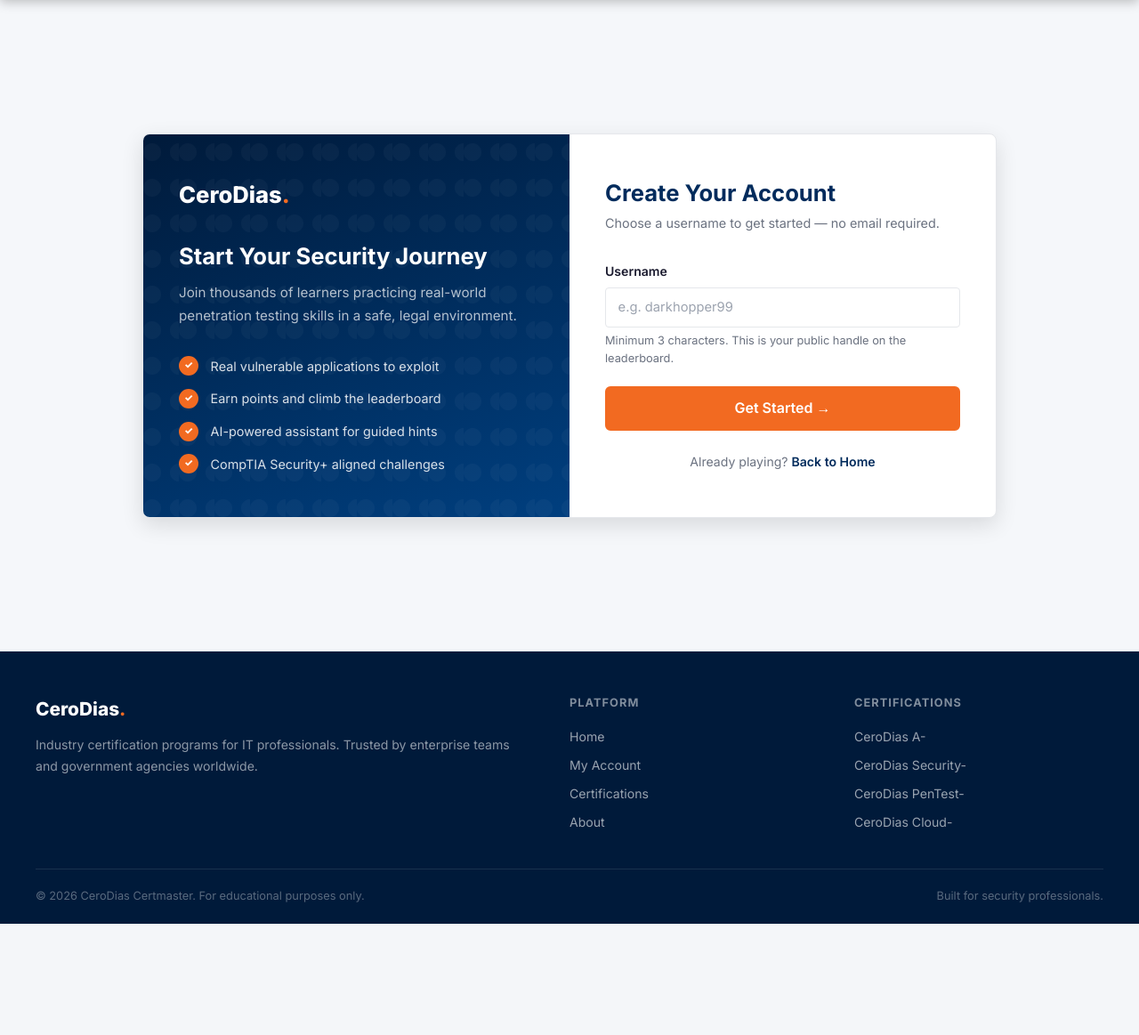
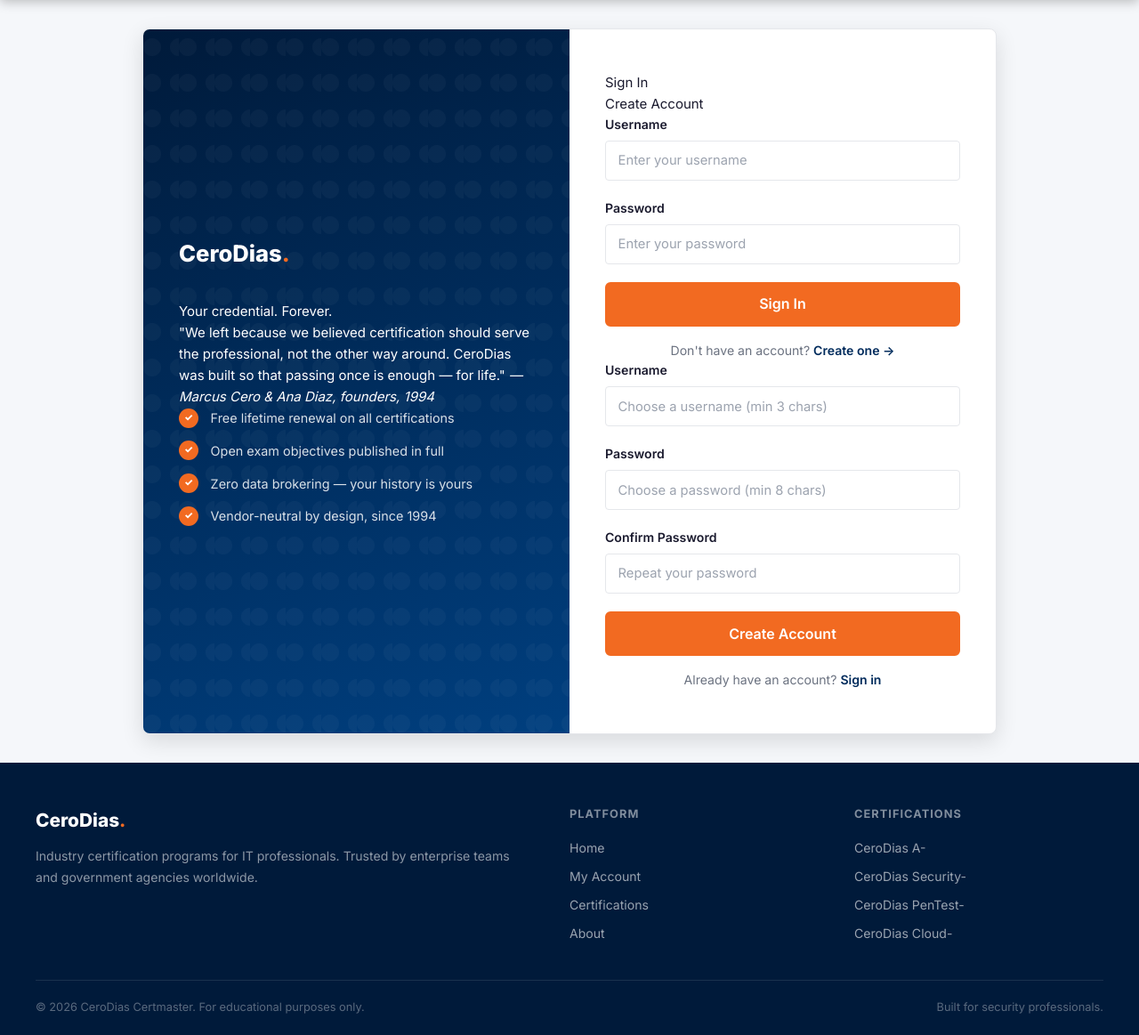
Before and after one commit to dodgyyet/CeroDias, a Flask app: page /register in a window 1280 px wide. Shown: the part 68-1231 px from the top of the page at 89% size. Before the commit the page ends 1106 px from the top, so only its background shows below. Run offline with Flask 3, Linux system fonts and the light colour scheme; parts of the project's set-up code (start-up, migrations or seed data) failed here and were passed over.

Commit message:
Add password authentication for customer accounts
Registration now requires a password stored with strong hashing. Login and register share a single tabbed page with sign in as the default.

```diff
--- a/app/routes/auth.py
+++ b/app/routes/auth.py
@@ -96,33 +96,71 @@
 
 @bp.route('/register', methods=['GET', 'POST'])
 def register():
+    from app.storage.memory_store import MemoryStore
     if request.method == 'POST':
+        action = request.form.get('action', 'login')
         username = request.form.get('username', '').strip()
         password = request.form.get('password', '')
-        if password:
+
+        if action == 'register':
+            # Validate inputs
+            if not username or len(username) < 3:
+                return render_template('login.html', error='Username must be at least 3 characters.', active_tab='register')
+            if not password or len(password) < 8:
+                return render_template('login.html', error='Password must be at least 8 characters.', active_tab='register')
+            confirm = request.form.get('confirm_password', '')
+            if password != confirm:
+                return render_template('login.html', error='Passwords do not match.', active_tab='register')
+
+            store = MemoryStore.get_instance()
+            # Prevent registration with staff usernames
+            is_staff = any(u['username'] == username for u in store.user_table)
+            if is_staff:
+                return render_template('login.html', error='That username is not available.', active_tab='register')
+            if store.registered_user_exists(username):
+                return render_template('login.html', error='Username already taken.', active_tab='register')
+
+            try:
+                import bcrypt
+                pw_hash = bcrypt.hashpw(password.encode(), bcrypt.gensalt(12)).decode()
+            except ImportError:
+                return render_template('login.html', error='Registration is temporarily unavailable.', active_tab='register')
+
+            player = session_manager.create_player(username)
+            store.add_registered_user(username, pw_hash)
+            session['player_id'] = player.id
+            session['username'] = player.username
+            return redirect(url_for('account.account'))
+
+        else:
+            # Login flow
             ok, role = _check_legacy_login(username, password)
             if ok:
                 session['player_id'] = username
                 session['username'] = username
                 session['role'] = role
                 return redirect(url_for('account.account'))
-            else:
-                from app.storage.memory_store import MemoryStore
-                store = MemoryStore.get_instance()
-                is_known = any(u['username'] == username for u in store.user_table)
-                if is_known:
-                    return render_template('login.html', error="Invalid credentials.")
-        if not username:
-            return render_template('login.html', error='Username is required')
-        try:
-            player = session_manager.create_player(username)
-            session['player_id'] = player.id
-            session['username'] = player.username
-            # Tier 2: registered users land on /account, not /dashboard
-            return redirect(url_for('account.account'))
-        except ValueError as e:
-            return render_template('login.html', error=str(e))
-    return render_template('login.html')
+
+            store = MemoryStore.get_instance()
+            pw_hash = store.get_registered_user_hash(username)
+            if pw_hash:
+                try:
+                    import bcrypt
+                    if bcrypt.checkpw(password.encode(), pw_hash.encode()):
+                        player = store.get_player_by_username(username)
+                        if player:
+                            session['player_id'] = player.id
+                        else:
+                            session['player_id'] = username
+                        session['username'] = username
+                        return redirect(url_for('account.account'))
+                except ImportError:
+                    pass
+
+            return render_template('login.html', error='Invalid credentials.', active_tab='login')
+
+    active_tab = request.args.get('active_tab', 'login')
+    return render_template('login.html', active_tab=active_tab)
 
 
 @bp.route('/logout')
--- a/app/templates/login.html
+++ b/app/templates/login.html
@@ -1,6 +1,6 @@
 {% extends "base.html" %}
 
-{% block title %}Sign Up — CeroDias Certmaster{% endblock %}
+{% block title %}Sign In — CeroDias{% endblock %}
 
 {% block content %}
 <div class="auth-container">
@@ -8,62 +8,137 @@
         <!-- Left panel — Branding -->
         <div class="auth-branding">
             <div class="auth-branding-logo">CeroDias<span class="brand-dot">.</span></div>
-            <h2>Start Your Security Journey</h2>
-            <p>Join thousands of learners practicing real-world penetration testing skills in a safe, legal environment.</p>
+            <div class="auth-branding-tagline">Your credential. Forever.</div>
+            <blockquote class="auth-branding-quote">
+                "We left because we believed certification should serve the professional, not the other way around. CeroDias was built so that passing once is enough — for life."
+                <cite>— Marcus Cero &amp; Ana Diaz, founders, 1994</cite>
+            </blockquote>
             <div class="branding-features">
                 <div class="branding-feature">
                     <span class="check-mark">&#10003;</span>
-                    <span>Real vulnerable applications to exploit</span>
+                    <span>Free lifetime renewal on all certifications</span>
                 </div>
                 <div class="branding-feature">
                     <span class="check-mark">&#10003;</span>
-                    <span>Earn points and climb the leaderboard</span>
+                    <span>Open exam objectives published in full</span>
                 </div>
                 <div class="branding-feature">
                     <span class="check-mark">&#10003;</span>
-                    <span>AI-powered assistant for guided hints</span>
+                    <span>Zero data brokering — your history is yours</span>
                 </div>
                 <div class="branding-feature">
                     <span class="check-mark">&#10003;</span>
-                    <span>CompTIA Security+ aligned challenges</span>
+                    <span>Vendor-neutral by design, since 1994</span>
                 </div>
             </div>
         </div>
 
-        <!-- Right panel — Form -->
+        <!-- Right panel — Tabs -->
         <div class="auth-form-container">
             <div class="auth-form">
-                <h2>Create Your Account</h2>
-                <p class="form-subtitle">Choose a username to get started — no email required.</p>
 
                 {% if error %}
                     <div class="alert alert-danger">{{ error }}</div>
                 {% endif %}
 
-                <form method="POST">
+                <!-- Tab nav -->
+                <div class="auth-tabs">
+                    <div class="auth-tab {% if active_tab != 'register' %}active{% endif %}" id="tab-login" onclick="switchTab('login')">Sign In</div>
+                    <div class="auth-tab {% if active_tab == 'register' %}active{% endif %}" id="tab-register" onclick="switchTab('register')">Create Account</div>
+                </div>
+
+                <!-- Shared form -->
+                <form method="POST" id="auth-form">
+                    <input type="hidden" name="action" id="form-action" value="{{ active_tab if active_tab == 'register' else 'login' }}">
+
+                    <!-- Sign In panel -->
+                    <div class="auth-tab-panel {% if active_tab != 'register' %}active{% endif %}" id="panel-login">
                         <div class="form-group">
-                        <label for="username" class="form-label">Username</label>
+                            <label for="login-username" class="form-label">Username</label>
                             <input
                                 type="text"
                                 class="form-control"
-                            id="username"
+                                id="login-username"
                                 name="username"
-                            placeholder="e.g. darkhopper99"
-                            required
+                                placeholder="Enter your username"
+                                autocomplete="username"
+                            >
+                        </div>
+                        <div class="form-group">
+                            <label for="login-password" class="form-label">Password</label>
+                            <input
+                                type="password"
+                                class="form-control"
+                                id="login-password"
+                                name="password"
+                                placeholder="Enter your password"
+                                autocomplete="current-password"
+                            >
+                        </div>
+                        <button type="submit" class="btn btn-primary btn-block btn-lg">Sign In</button>
+                        <div class="auth-footer" style="margin-top: 1rem;">
+                            <p>Don't have an account? <a href="#" onclick="switchTab('register'); return false;">Create one &rarr;</a></p>
+                        </div>
+                    </div>
+
+                    <!-- Register panel -->
+                    <div class="auth-tab-panel {% if active_tab == 'register' %}active{% endif %}" id="panel-register">
+                        <div class="form-group">
+                            <label for="reg-username" class="form-label">Username</label>
+                            <input
+                                type="text"
+                                class="form-control"
+                                id="reg-username"
+                                name="username"
+                                placeholder="Choose a username (min 3 chars)"
                                 minlength="3"
                                 autocomplete="username"
                             >
-                        <small class="form-text">Minimum 3 characters. This is your public handle on the leaderboard.</small>
                         </div>
-
-                    <button type="submit" class="btn btn-primary btn-block btn-lg">Get Started &rarr;</button>
+                        <div class="form-group">
+                            <label for="reg-password" class="form-label">Password</label>
+                            <input
+                                type="password"
+                                class="form-control"
+                                id="reg-password"
+                                name="password"
+                                placeholder="Choose a password (min 8 chars)"
+                                minlength="8"
+                                autocomplete="new-password"
+                            >
+                        </div>
+                        <div class="form-group">
+                            <label for="reg-confirm" class="form-label">Confirm Password</label>
+                            <input
+                                type="password"
+                                class="form-control"
+                                id="reg-confirm"
+                                name="confirm_password"
+                                placeholder="Repeat your password"
+                                autocomplete="new-password"
+                            >
+                        </div>
+                        <button type="submit" class="btn btn-primary btn-block btn-lg">Create Account</button>
+                        <div class="auth-footer" style="margin-top: 1rem;">
+                            <p>Already have an account? <a href="#" onclick="switchTab('login'); return false;">Sign in</a></p>
+                        </div>
+                    </div>
                 </form>
 
-                <div class="auth-footer">
-                    <p>Already playing? <a href="/">Back to Home</a></p>
-                </div>
             </div>
         </div>
     </div>
 </div>
 {% endblock %}
+
+{% block scripts %}
+<script>
+function switchTab(tab) {
+    document.getElementById('panel-login').classList.toggle('active', tab === 'login');
+    document.getElementById('panel-register').classList.toggle('active', tab === 'register');
+    document.getElementById('tab-login').classList.toggle('active', tab === 'login');
+    document.getElementById('tab-register').classList.toggle('active', tab === 'register');
+    document.getElementById('form-action').value = tab;
+}
+</script>
+{% endblock %}
```
Also changed, not shown: tests/test_chain_messages.py (+6 -6 lines), app/storage/memory_store.py. Lines whose indentation alone changed are shown as unchanged.
